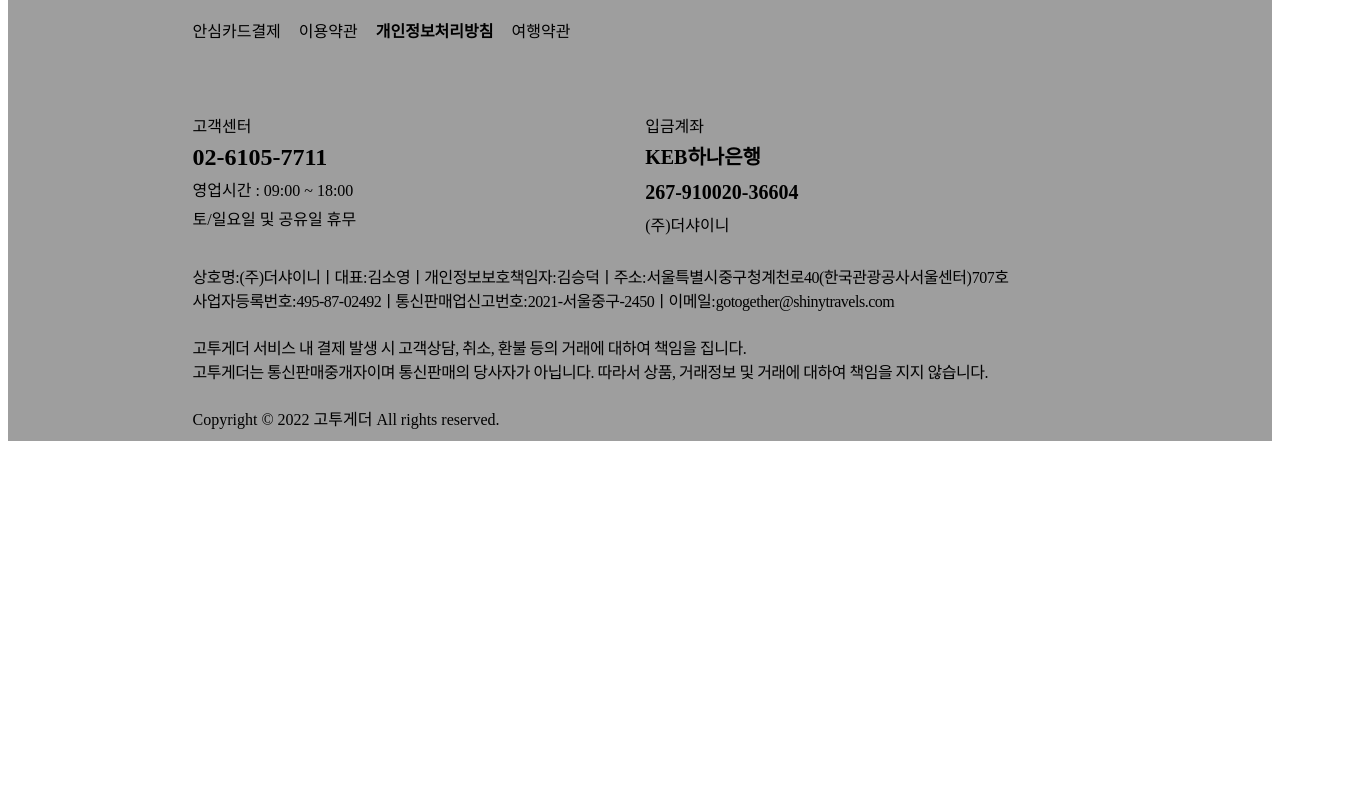
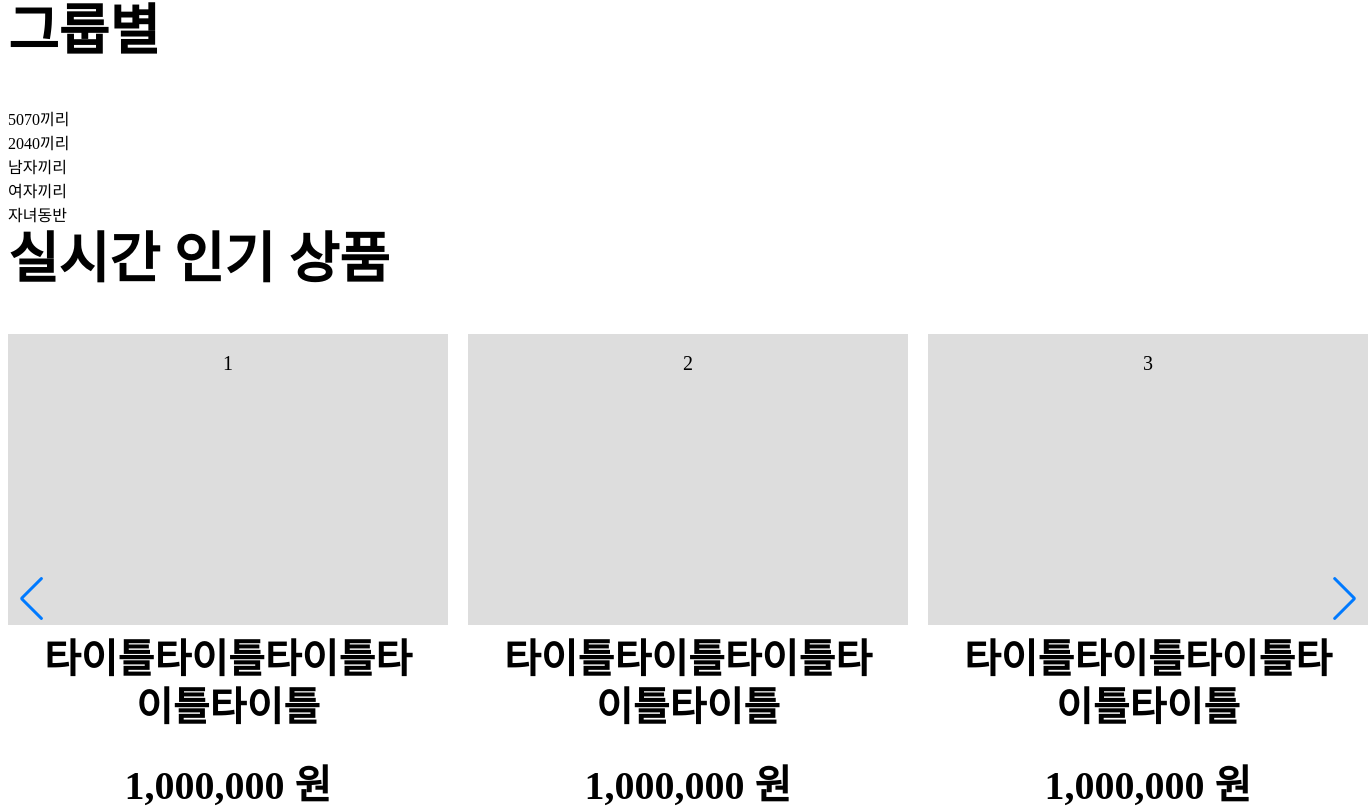
Before and after one commit to TRAVELERSTEAM/TRAVELERS-FE-USER, a React (Vite) app: page / in a window 1280 px wide. Shown: the part 720-1527 px from the top of the page, 1368 px wide, since content can reach past the window. Before the commit the page ends 1169 px from the top, so only its background shows below. Built offline with nearby package versions, Linux system fonts and the light colour scheme.

Commit message:
feat: 실시간인기상품 구조 및 slide 구현/#11

```diff
--- a/src/pages/MainPage.tsx
+++ b/src/pages/MainPage.tsx
@@ -12,9 +12,10 @@ import TypeTest from '/banner_type-test.svg';
 import AiRecommend from '/banner_ai-recommend.svg';
 
 function MainPage() {
+  const count = ['1', '2', '3', '4', '5', '6', '7', '8', '9'];
   return (
-    <section>
-      <SlideWrap className="tslide-wrap">
+    <Section>
+      <SlideWrap className="slide-wrap">
         <Swiper
           spaceBetween={0}
           slidesPerView={1}
@@ -48,12 +49,111 @@ function MainPage() {
           </SwiperSlide>
         </Swiper>
       </SlideWrap>
-    </section>
+      <article className="group-list">
+        <Inner>
+          <h2>그룹별</h2>
+          <div>
+            <ul>
+              <li>
+                <a href="#">
+                  <img src="" alt="" />
+                  <span>5070끼리</span>
+                </a>
+              </li>
+              <li>
+                <a href="#">
+                  <img src="" alt="" />
+                  <span>2040끼리</span>
+                </a>
+              </li>
+              <li>
+                <a href="#">
+                  <img src="" alt="" />
+                  <span>남자끼리</span>
+                </a>
+              </li>
+              <li>
+                <a href="#">
+                  <img src="" alt="" />
+                  <span>여자끼리</span>
+                </a>
+              </li>
+              <li>
+                <a href="#">
+                  <img src="" alt="" />
+                  <span>자녀동반</span>
+                </a>
+              </li>
+            </ul>
+          </div>
+        </Inner>
+      </article>
+      <HotItemsWrap className="hot-items">
+        <Inner>
+          <h2>실시간 인기 상품</h2>
+          <SlideWrap>
+            <Swiper
+              spaceBetween={20}
+              slidesPerView={3}
+              slidesPerGroup={3}
+              loop={true}
+              loopFillGroupWithBlank={true}
+              navigation={true}
+              modules={[Navigation]}
+              speed={1000}
+            >
+              {count.map((_, index) => {
+                return (
+                  <SwiperSlide className="item">
+                    <a href="#">
+                      <div className="thumb">
+                        <img src="" alt="" />
+                        <span>{index + 1}</span>
+                      </div>
+                      <div className="desc">
+                        <span className="title">타이틀타이틀타이틀타이틀타이틀</span>
+                        <span className="price">{'1,000,000'} 원</span>
+                      </div>
+                    </a>
+                  </SwiperSlide>
+                );
+              })}
+            </Swiper>
+          </SlideWrap>
+        </Inner>
+      </HotItemsWrap>
+    </Section>
   );
 }
 
 export default MainPage;
 
+const Section = styled.section`
+  * {
+    text-decoration: none;
+    list-style: none;
+    margin: 0;
+    padding: 0;
+  }
+  a {
+    color: #000;
+  }
+  width: 100%;
+  span {
+    font-size: 16px;
+  }
+`;
+
+const Inner = styled.div`
+  margin: 0 auto;
+  width: 1360px;
+  h2 {
+    margin-bottom: 41px;
+    font-weight: 700;
+    font-size: 55px;
+    line-height: 67px;
+  }
+`;
 const SlideWrap = styled.div`
   .swiper-button-prev {
   }
@@ -81,3 +181,37 @@ const SlideWrap = styled.div`
 const Img = styled.img`
   width: 100%;
 `;
+
+const HotItemsWrap = styled.article`
+  margin-bottom: 240px;
+  .item {
+    a {
+      .thumb {
+        width: 440px;
+        height: 291px;
+        background-color: #ddd;
+        span {
+          display: flex;
+          justify-content: center;
+          align-items: center;
+          font-size: 20px;
+        }
+      }
+      .desc {
+        display: flex;
+        flex-direction: column;
+        align-items: center;
+        padding: 11px 26px;
+        span {
+          font-weight: 600;
+          font-size: 40px;
+          line-height: 48px;
+          text-align: center;
+        }
+        .title {
+          margin-bottom: 30px;
+        }
+      }
+    }
+  }
+`;
```
